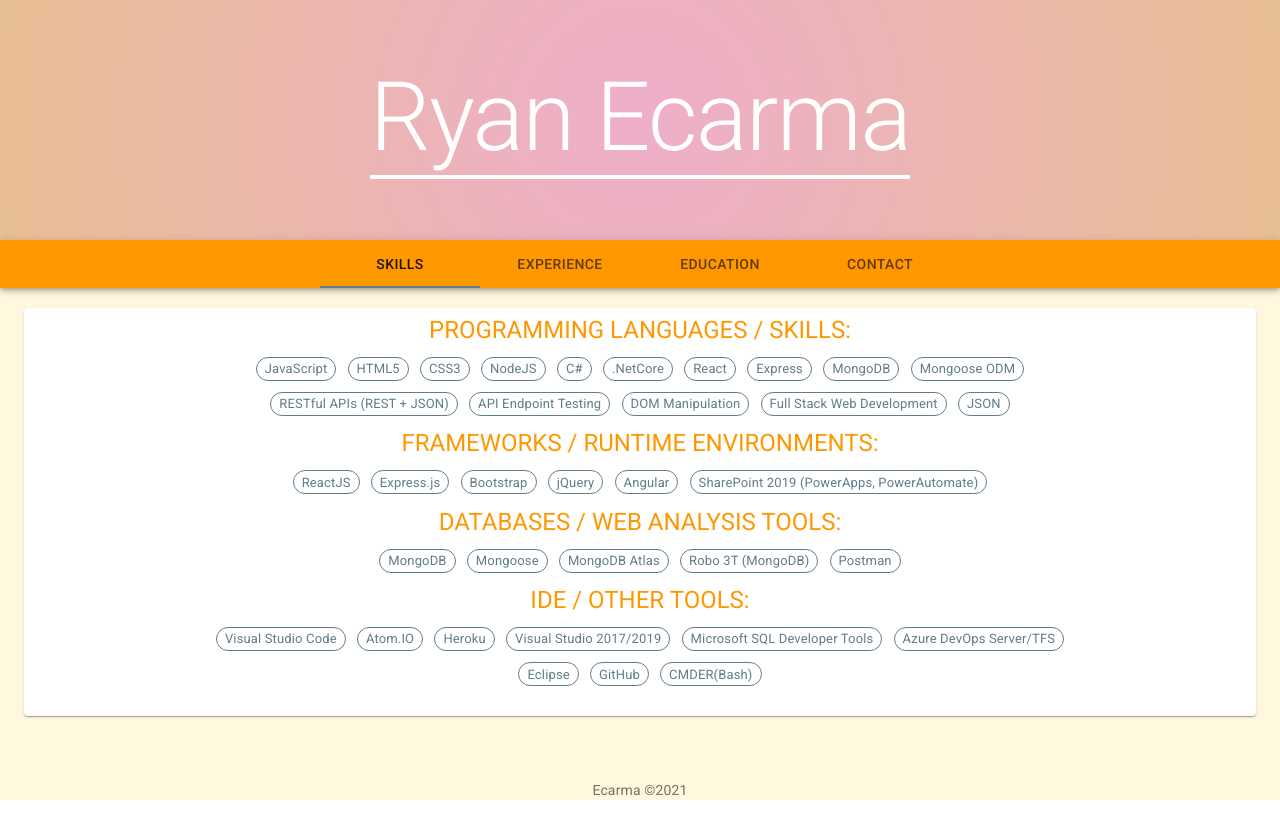
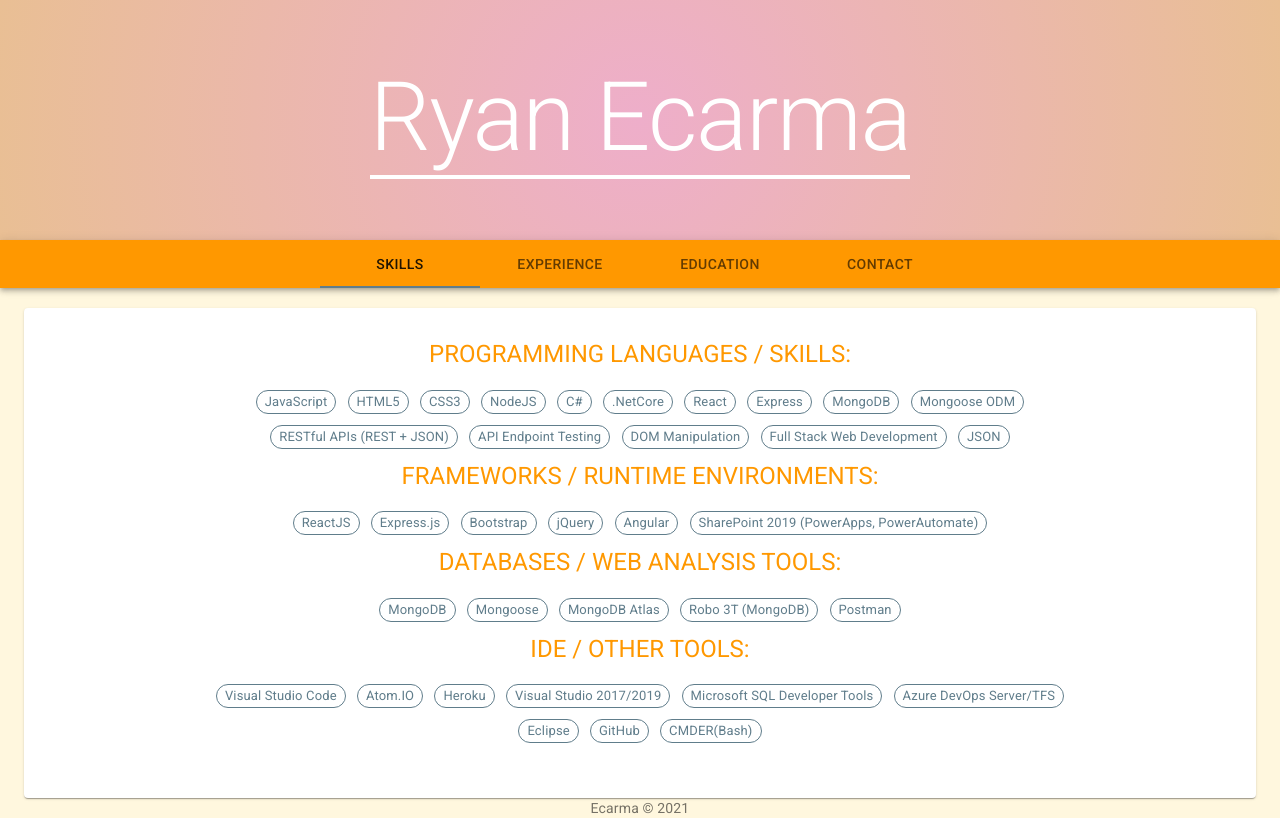
Before and after one commit to yanyanRYAN/yanyanRYAN.github.io, a React (Create React App) app: page / in a window 1280 px wide. Built offline with nearby package versions, Linux system fonts and the light colour scheme.

Commit message:
made minor adjustments to positioning and spacing

```diff
--- a/src/components/EducationPage.jsx
+++ b/src/components/EducationPage.jsx
@@ -7,10 +7,15 @@ const useStyles = makeStyles((theme) => ({
         flexGrow: 1,
     },
     gridItem: {
-        padding: theme.spacing(6),
+        padding: theme.spacing(1),
         textAlign: 'center',
         color: theme.palette.text.secondary,
-    }
+    },
+    grid: {
+        marginTop: "3%",
+        padding: "0 0 0 "
+    },
+
 }));
 
 
@@ -21,8 +26,8 @@ export default function EducationPage(props) {
     const resumeData = props.resumeData;
 
     return (
-            <div>
-                <Grid container spacing={1} direction="row" alignItems="center" justify='center'>
+            <div className={classes.root}>
+                <Grid className={classes.grid} container spacing={1} direction="row" alignItems="center" justify='center'>
                     {resumeData.map((edu, i) =>
                         <div key={i}>
                         <Grid className={classes.gridItem}  item container >
--- a/src/components/ExpCardComponent.jsx
+++ b/src/components/ExpCardComponent.jsx
@@ -8,16 +8,17 @@ const useStyles = makeStyles({
     root: {
 
         minWidth: 275,
-        margin: "8px 10%",
+        margin: "2% 10% 0 ",
     },
     title: {
-        fontSize: 20,
+
+        marginTop: "1%"
     },
     content: {
-        padding: "3% 7% 0",
+        padding: "2% 7% 2%",
     },
     card: {
-        margin: "3% 0"
+        margin: "3% 3% 0"
     }
 });
 
@@ -26,10 +27,10 @@ export default function ExpCardComponent({data}){
     const classes = useStyles();
 
     return (
-        <div>
-            <Card className={classes.root}>
+        <div className={classes.root}>
+            <Card className={null} >
                 <CardContent>
-                    <Typography variant="h6" color="primary">{data.position} - {data.name}</Typography>
+                    <Typography className={classes.title} variant="h6" color="primary">{data.position} - {data.name}</Typography>
                     <Typography variant="subtitle2" color="secondary">{data.location}</Typography>
                     <Typography variant="body1" className={classes.content} color="textPrimary"  gutterBottom>{data.summary}</Typography>
                 </CardContent>
--- a/src/components/ExperiencePage.jsx
+++ b/src/components/ExperiencePage.jsx
@@ -24,6 +24,7 @@ import ExpCardComponent from './ExpCardComponent';
 const useStyles = makeStyles((theme)=>({
     root: {
         flexGrow: 1,
+        marginBottom: "3%"
     },
     gridItem: {
         padding: theme.spacing(10),
@@ -42,7 +43,7 @@ export default function ExperiencePage(props) {
 
     return (
 
-        <Container>
+        <Container className={classes.root}>
             <div>
                 <Grid container spacing={1} direction="row"  alignItems="center" justify='center'>
                     {resumeData.map((data, i) =>
--- a/src/components/Footer.jsx
+++ b/src/components/Footer.jsx
@@ -9,7 +9,7 @@ function Footer(){
 
 
     return(<div  >
-    <Typography variant="body2" color="textSecondary">Ecarma ©{year}</Typography>
+    <Typography variant="body2" color="textSecondary">Ecarma © {year}</Typography>
 
     </div>)
 }
--- a/src/components/SkillsPage.jsx
+++ b/src/components/SkillsPage.jsx
@@ -3,12 +3,16 @@ import React from 'react';
 
 const useStyles = makeStyles((theme) => ({
     root: {
-        padding: "0 15% 0",
+        padding: "2% 15% 2%",
+        margin: "0 0 0",
         justifyContent: 'center',
         flexWrap: 'wrap',
         '& > *': {
             margin: theme.spacing(0.7),
           },
+    },
+    skillHeaders: {
+        padding: "0 0 8px"
     },
 }));
 
@@ -32,19 +36,19 @@ export default function SkillsPage(props) {
                     <Paper elevation={1}>
                     <Grid container spacing={1} direction="row" justify='center' alignItems='center'>
                     <div className={classes.root}>
-                    <Typography variant="h5" color="primary">PROGRAMMING LANGUAGES / SKILLS:</Typography>
+                    <Typography className={classes.skillHeaders} variant="h5" color="primary">PROGRAMMING LANGUAGES / SKILLS:</Typography>
                     {progLang.map((lang, i) => <Chip key={i} label={lang} size="small" color="secondary" variant="outlined" clickable></Chip>)}
                     {progSkills.map((skills, i) => <Chip key={i} label={skills} size="small"  color="secondary" variant="outlined" clickable></Chip>)}
 
-                    <Typography variant="h5" color="primary">FRAMEWORKS / RUNTIME ENVIRONMENTS:</Typography>
+                    <Typography className={classes.skillHeaders} variant="h5" color="primary">FRAMEWORKS / RUNTIME ENVIRONMENTS:</Typography>
 
                         {frameworks.map((framework, i) => <Chip key={i} label={framework} size="small" color="secondary" variant="outlined" clickable></Chip>)}
 
-                    <Typography variant="h5" color="primary">DATABASES / WEB ANALYSIS TOOLS:</Typography>
+                    <Typography className={classes.skillHeaders} variant="h5" color="primary">DATABASES / WEB ANALYSIS TOOLS:</Typography>
 
                         {databases.map((database, i) => <Chip key={i} label={database} size="small" color="secondary" variant="outlined" clickable></Chip>)}
 
-                    <Typography variant="h5" color="primary">IDE / OTHER TOOLS:</Typography>
+                    <Typography className={classes.skillHeaders} variant="h5" color="primary">IDE / OTHER TOOLS:</Typography>
 
                         {ideOtherTools.map((other, i) => <Chip key={i} label={other} size="small" color="secondary" variant="outlined" clickable></Chip>)}
                     <br />
```
